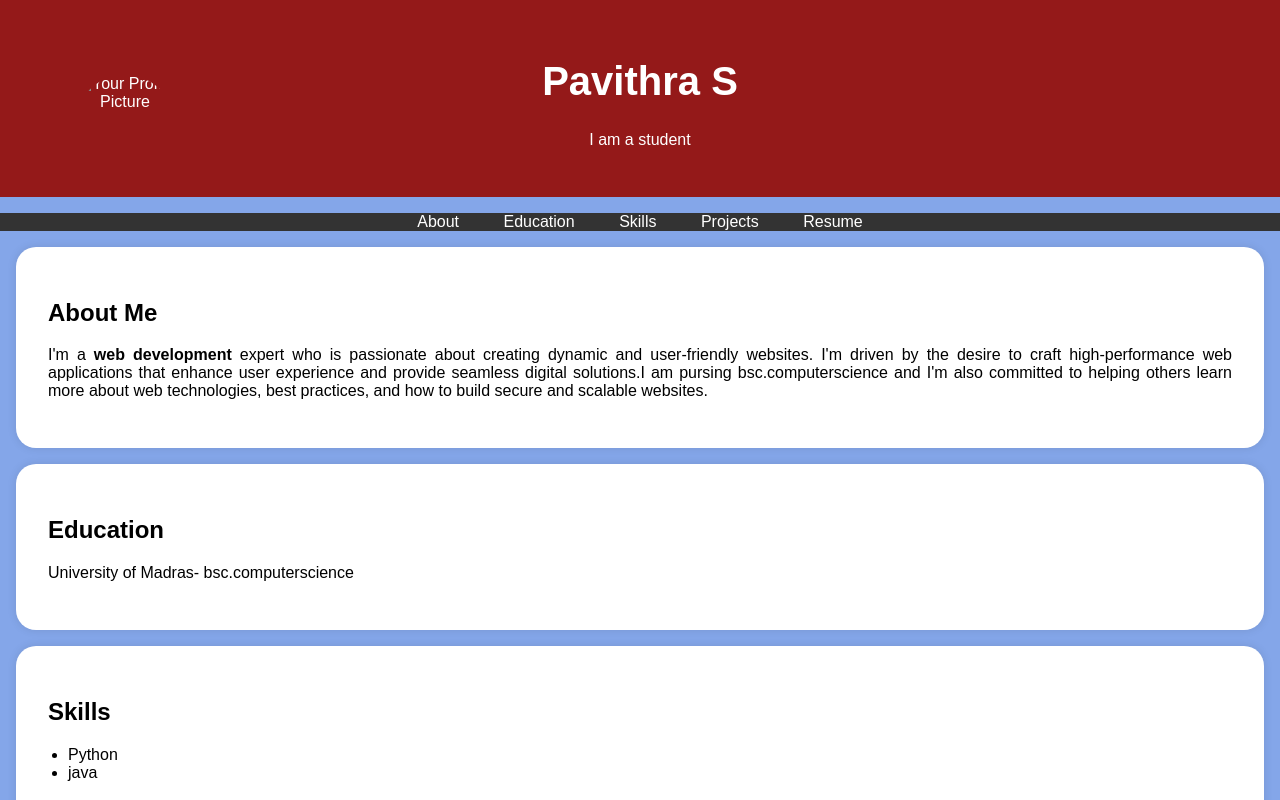
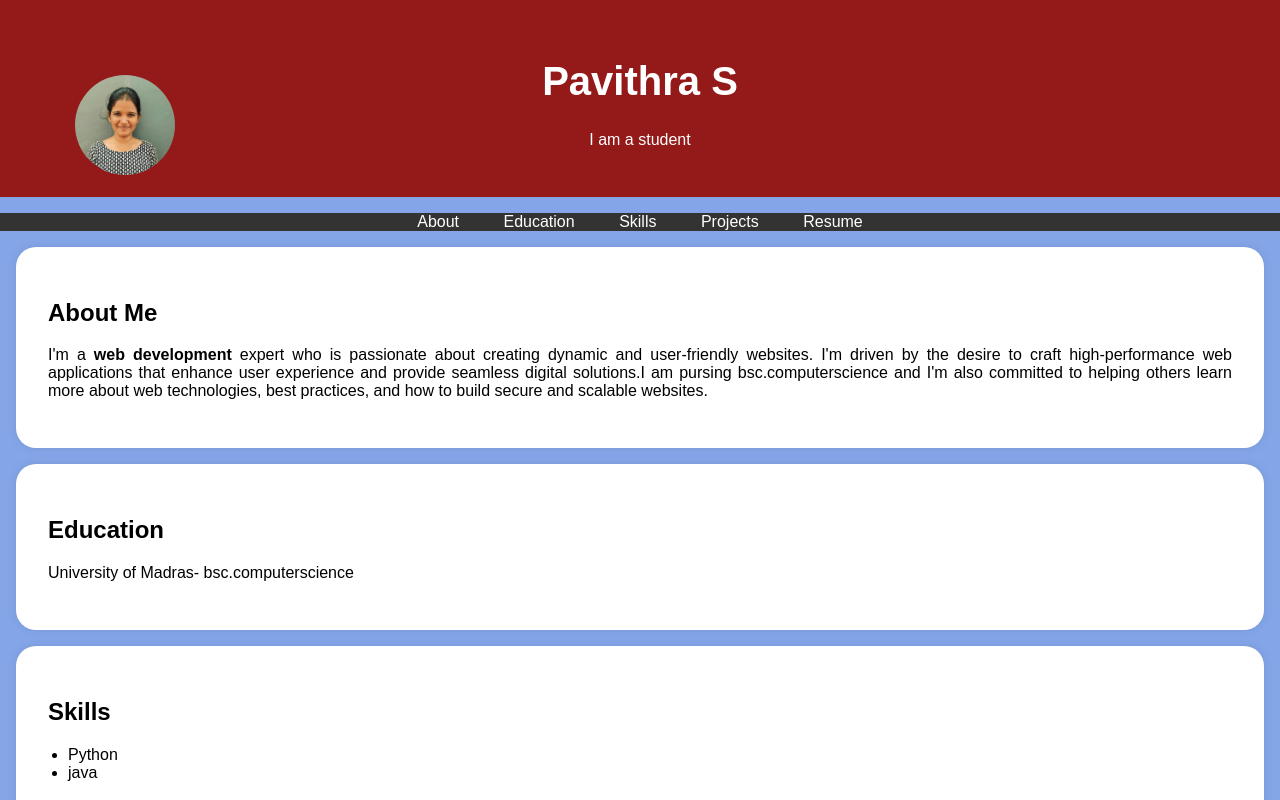
Before and after one commit to pavithra1031/digitally-portfolio, a plain HTML site: page index.html in a window 1280 px wide. Shown: the top 800 px of the page. Drawn offline with Linux system fonts and the light colour scheme.

Commit message:
Add files via upload

```diff
--- a/index.html
+++ b/index.html
@@ -95,7 +95,7 @@
     <header>
         <div class="header-content">
             <!-- Add your profile picture here -->
-            <img src="/storage/emulated/0/project/1742643259408_IMG-20250322-WA0014.jpg"alt="Your Profile Picture" class="profile-picture">
+            <img src="Myimg.jpg"alt="Your Profile Picture" class="profile-picture">
             <h1>Pavithra S</h1>
             <p>I am a student</p>
         </div>
```
Also changed, not shown: Myimg.jpg (added).
